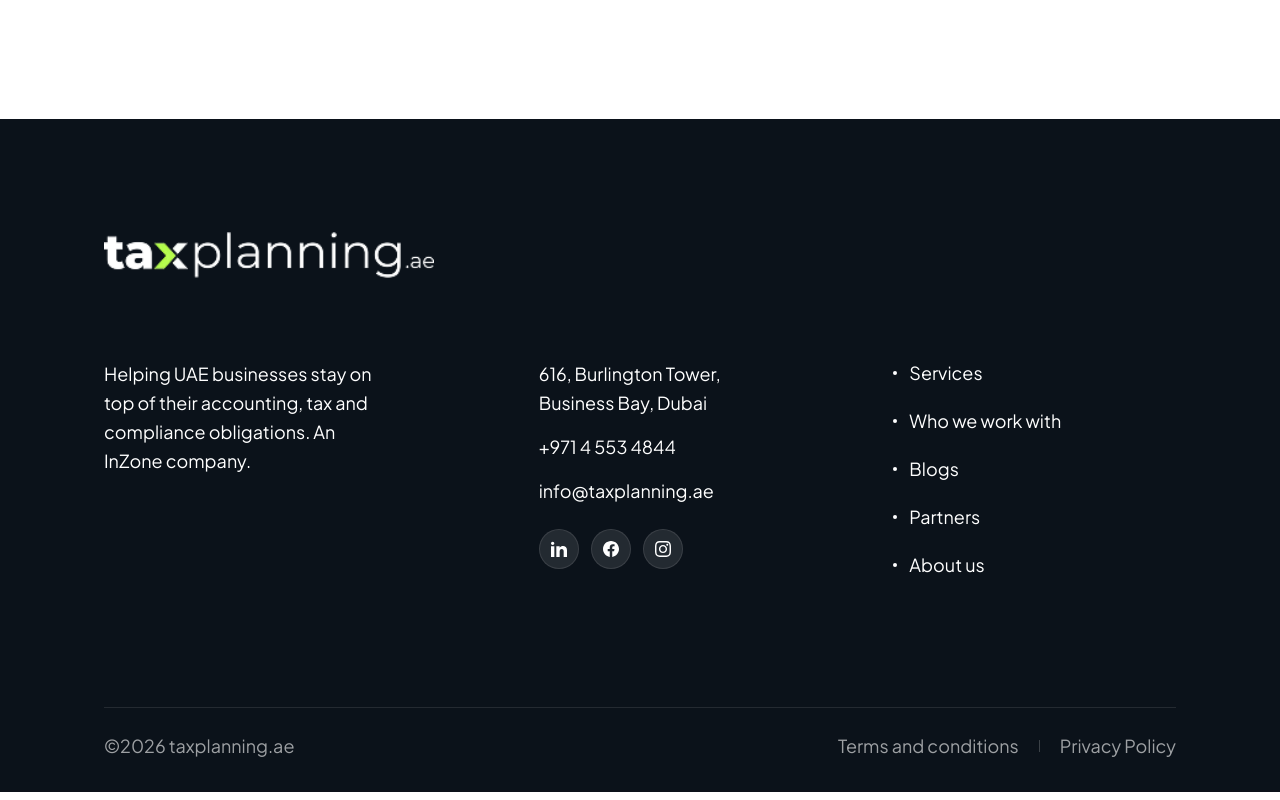
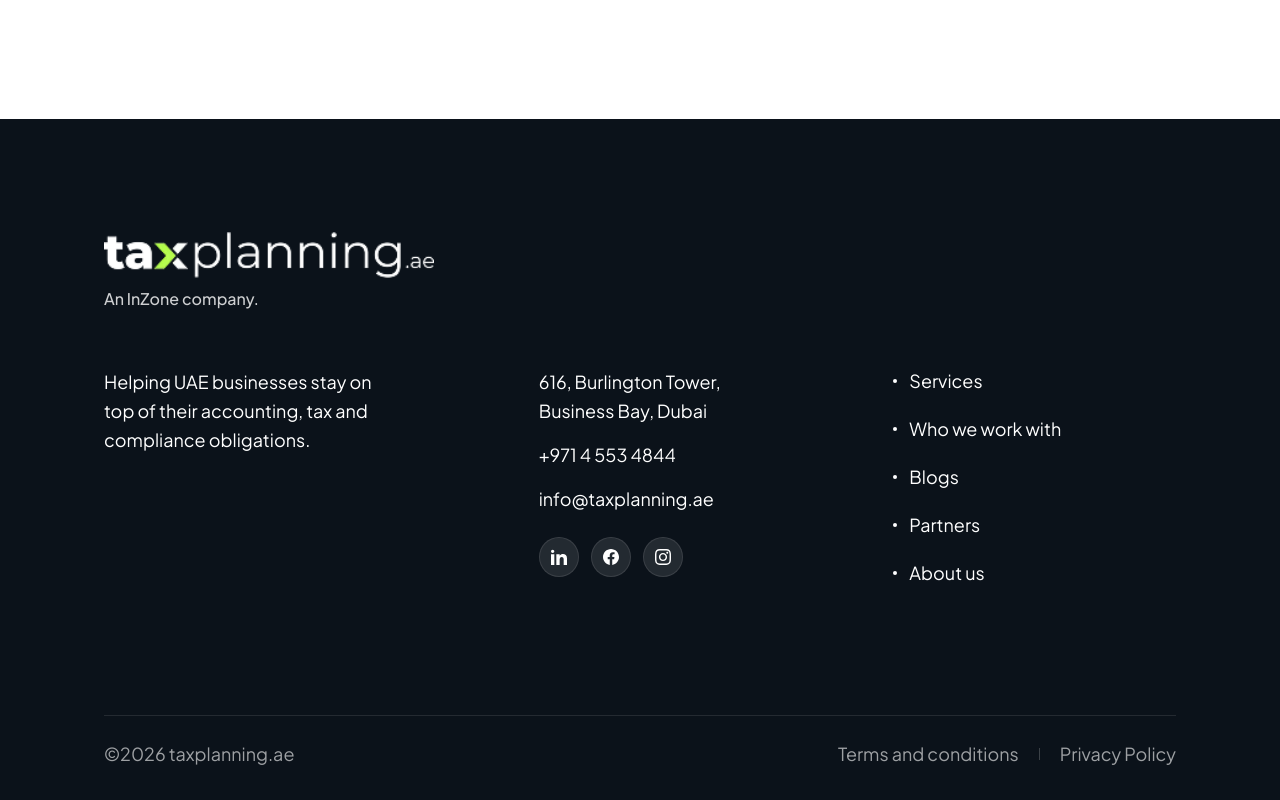
Before and after one commit to RizwanNawaz01/taxPlanning, a Nuxt app: page /about in a window 1280 px wide. Shown: the part 3192-3992 px from the top of the page. Built offline with nearby package versions, Linux system fonts and the light colour scheme.

Commit message:
Move 'An InZone company' directly under footer logo and disable image animation in WhoWeWorkWith

```diff
--- a/app/components/Footer.vue
+++ b/app/components/Footer.vue
@@ -2,19 +2,24 @@
   <footer class="bg-dark text-white pt-12 lg:pt-28 pb-8">
     <div class="container mx-auto px-8 lg:px-10 xl:px-16">
       <!-- Logo Row -->
-      <div class="flex items-center gap-10 lg:gap-3 mb-10 lg:mb-20">
-        <NuxtLink to="/">
-          <NuxtImg :src="companyInfo.logo.src" :alt="companyInfo.logo.alt" class="h-8 lg:h-12 w-auto" />
-        </NuxtLink>
-        <NuxtImg src="/footer-logo-arrow.webp" alt="" class="h-10 lg:h-8 w-auto lg:hidden" />
+      <div class="flex flex-col items-start mb-8 lg:mb-14">
+        <div class="flex items-center gap-10 lg:gap-3">
+          <NuxtLink to="/">
+            <NuxtImg :src="companyInfo.logo.src" :alt="companyInfo.logo.alt" class="h-8 lg:h-12 w-auto" />
+          </NuxtLink>
+          <NuxtImg src="/footer-logo-arrow.webp" alt="" class="h-10 lg:h-8 w-auto lg:hidden" />
+        </div>
+        <span class="text-white/80 text-sm lg:text-base font-medium mt-2">
+          An InZone company.
+        </span>
       </div>
 
       <!-- Desktop / Main Links Grid (3 Sections) -->
       <div class="hidden lg:grid lg:grid-cols-3 gap-8 xl:gap-28 mb-32">
-        <!-- Section 1: Helping text with white color -->
+        <!-- Section 1: Helping text -->
         <div class="text-white text-[13px] lg:text-lg xl:text-lg">
-          <p class="text-white font-normal leading-relaxed">
-            Helping UAE businesses stay on top of their accounting, tax and compliance obligations. An InZone company.
+          <p class="text-white font-normal leading-relaxed max-w-sm">
+            Helping UAE businesses stay on top of their accounting, tax and compliance obligations.
           </p>
         </div>
 
@@ -92,7 +97,7 @@
         <!-- Brand Description (Mobile) -->
         <div class="text-white text-base">
           <p class="text-white font-normal leading-relaxed">
-            Helping UAE businesses stay on top of their accounting, tax and compliance obligations. An InZone company.
+            Helping UAE businesses stay on top of their accounting, tax and compliance obligations.
           </p>
         </div>
 
--- a/app/components/Home/WhoWeWorkWith.vue
+++ b/app/components/Home/WhoWeWorkWith.vue
@@ -5,7 +5,7 @@
       <!-- Left Column -->
       <div class="relative flex flex-col items-center lg:items-start pt-0">
         <!-- Image -->
-        <NuxtImg src="/Home/who-we-work.webp" alt="Who We Work With" format="webp" loading="lazy" class="relative max-h-80 lg:max-h-full z-10 w-[500px] max-w-[300px] md:w-[100%] lg:max-w-[340px] xl:max-w-[340px] xl:left-8 2xl:left-14 -mb-[1px] object-contain" data-aos="fade-right" />
+        <NuxtImg src="/Home/who-we-work.webp" alt="Who We Work With" format="webp" loading="lazy" class="relative max-h-80 lg:max-h-full z-10 w-[500px] max-w-[300px] md:w-[100%] lg:max-w-[340px] xl:max-w-[340px] xl:left-8 2xl:left-14 -mb-[1px] object-contain" />
 
         <!-- Text Content -->
         <div class="relative z-0 w-full flex flex-col items-center lg:items-start">
```
